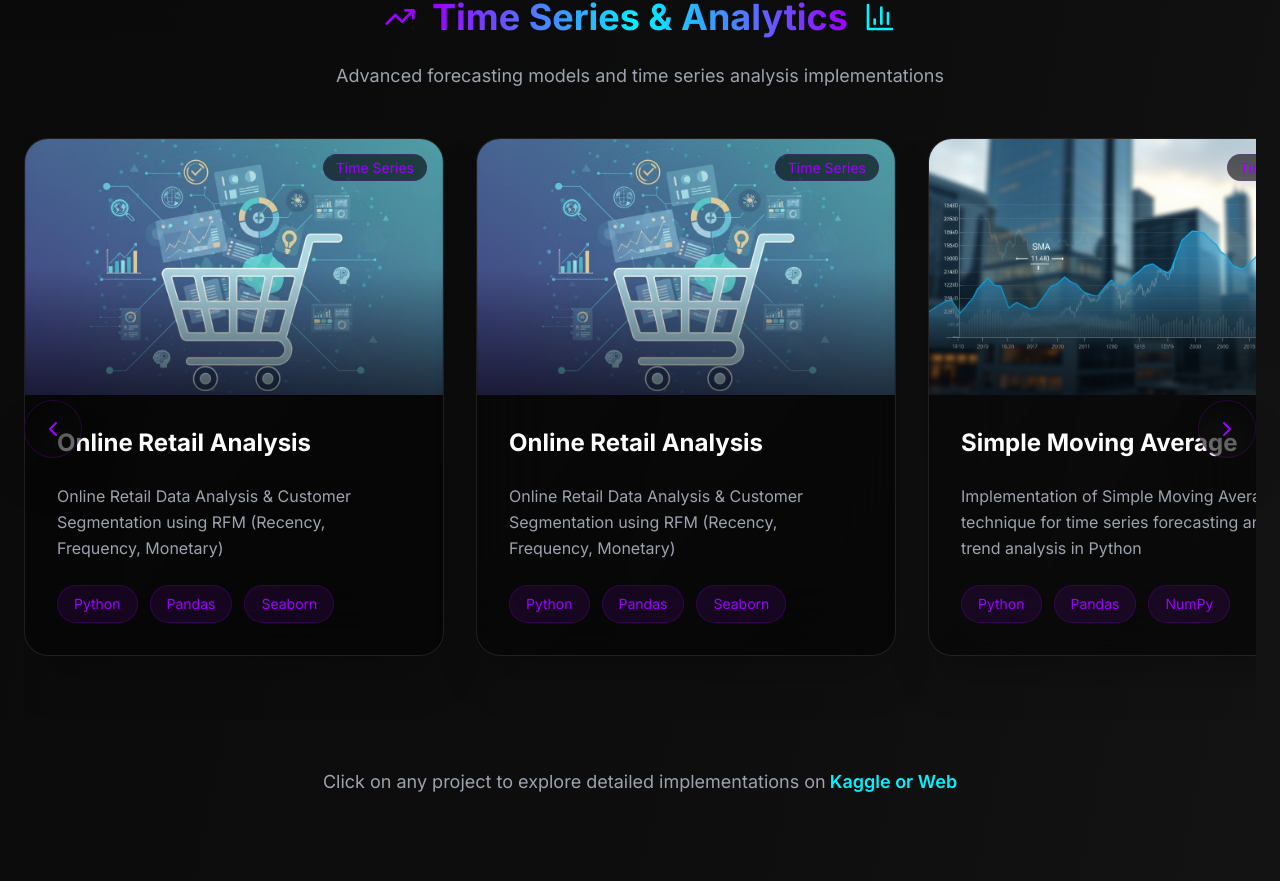
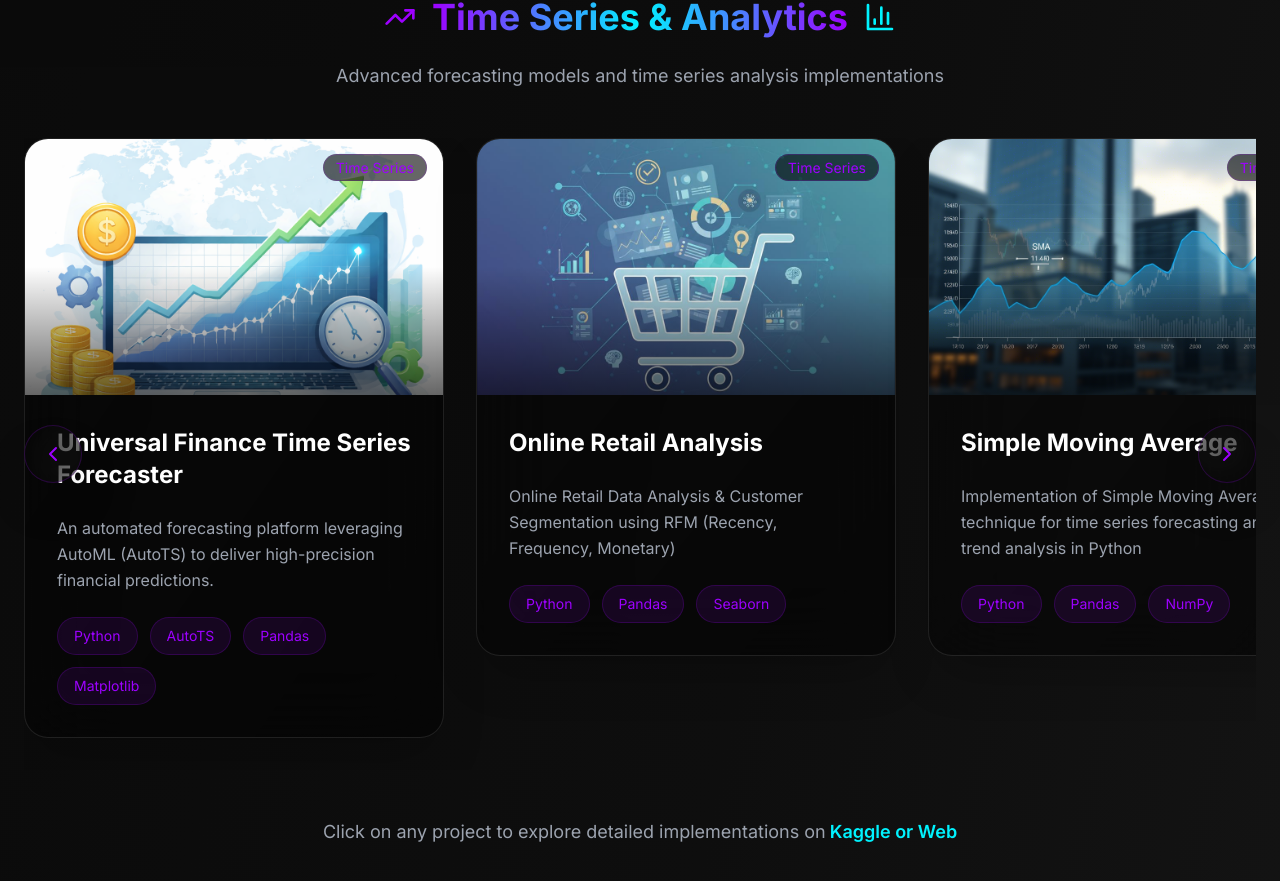
Before and after one commit to muhammadalvarokhikman/Alvaro-Creative-Lab, a React (Vite) app: page / in a window 1280 px wide. Shown: the part 2019-2900 px from the top of the page. Built offline with nearby package versions, Linux system fonts and the light colour scheme.

Commit message:
lauch universal forecasting

```diff
--- a/src/App.tsx
+++ b/src/App.tsx
@@ -77,12 +77,12 @@ function App() {
 
   const timeSeriesProjects = [
     {
-      title: "Online Retail Analysis",
-      description: "Online Retail Data Analysis & Customer Segmentation using RFM (Recency, Frequency, Monetary)",
-      image: "/assets/online_retail_analysis.png",
-      tech: ["Python", "Pandas", "Seaborn"],
+      title: "Universal Finance Time Series Forecaster",
+      description: "An automated forecasting platform leveraging AutoML (AutoTS) to deliver high-precision financial predictions.",
+      image: "/assets/universal_finance_forecaster.png",
+      tech: ["Python", "AutoTS","Pandas", "Matplotlib"],
       category: "Time Series",
-      url: "https://github.com/muhammadalvarokhikman/Online-Retail-Analysis/tree/main"
+      url: "https://finance-forecaster.streamlit.app/"
     },
     {
       title: "Online Retail Analysis",
```
Also changed, not shown: public/assets/universal_finance_forecaster.png (added).
